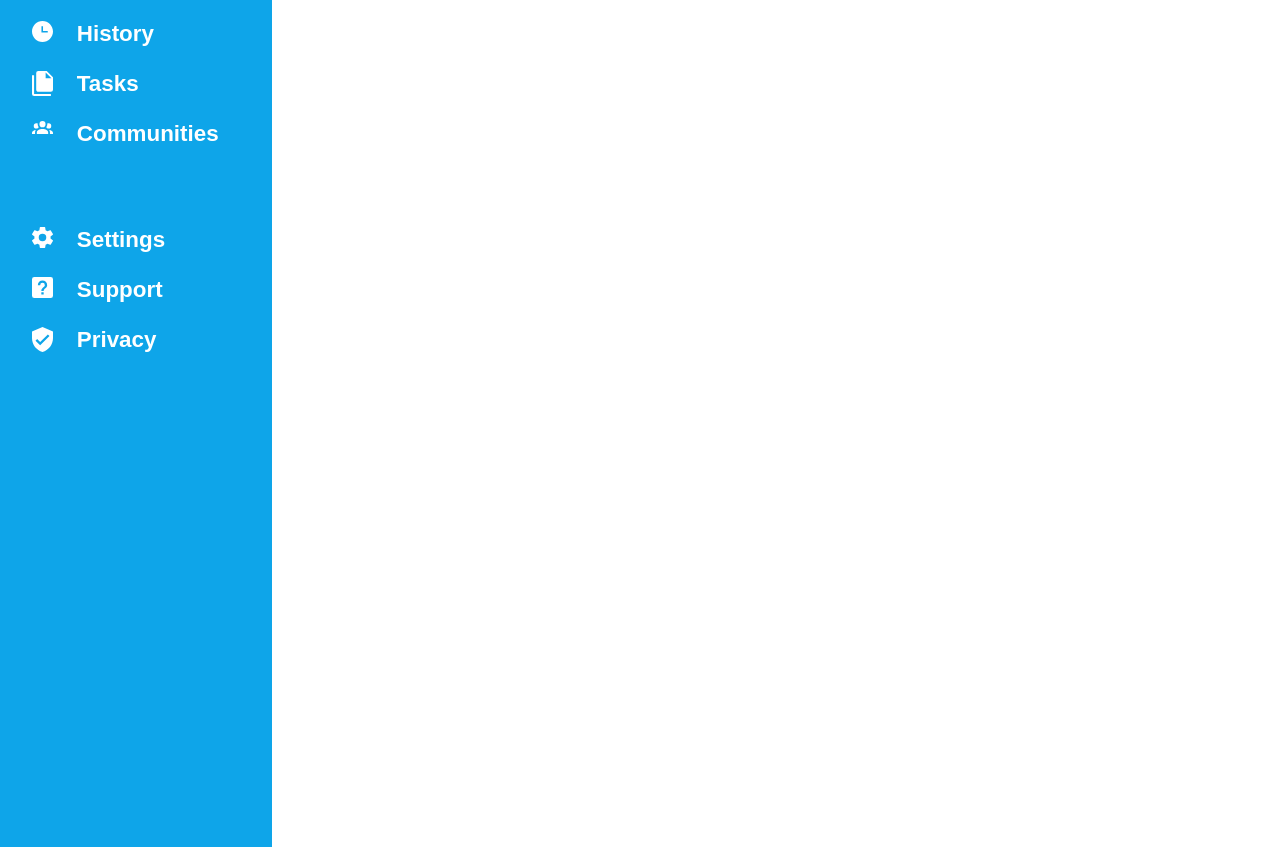
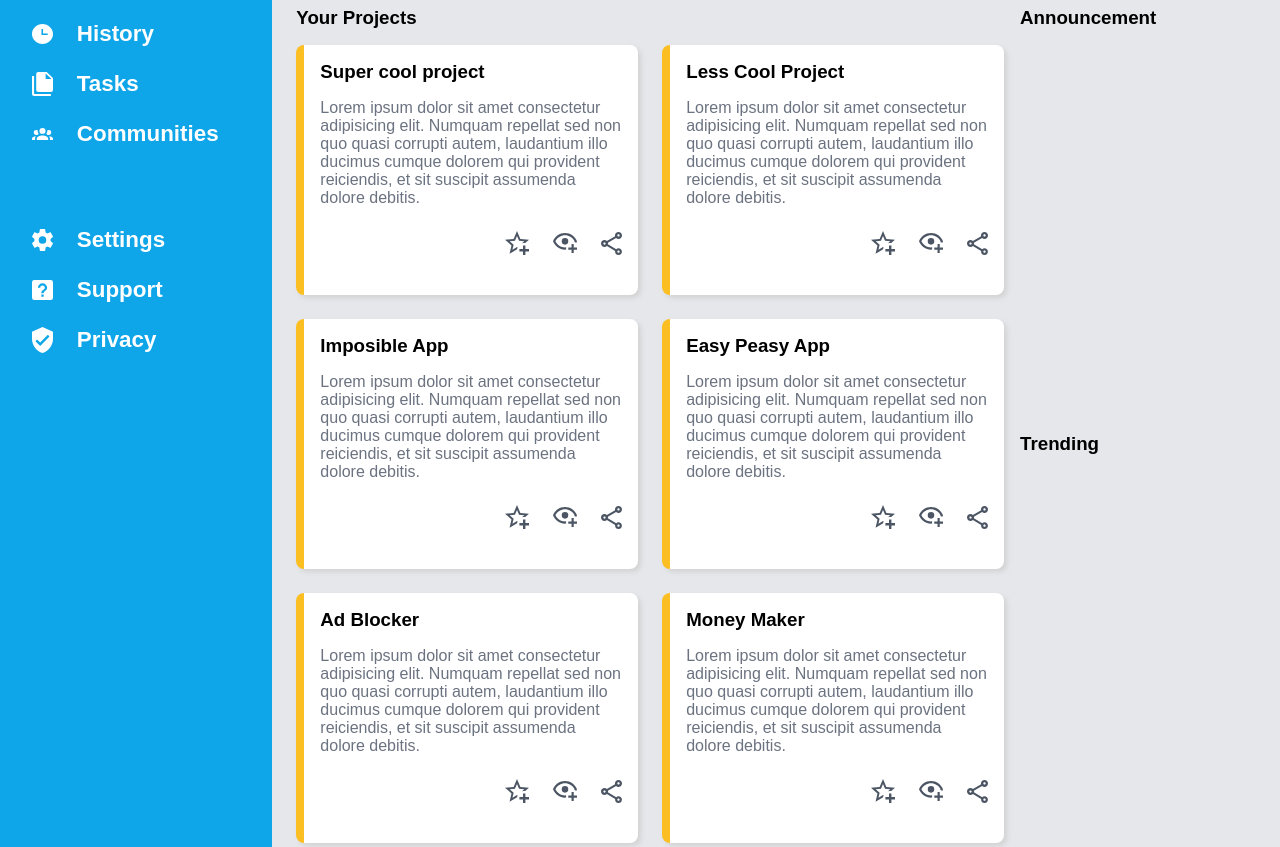
Before and after one commit to VMadhuranga/admin-dashboard, a plain HTML site: page index.html in a window 1280 px wide. Shown: the part 257-1104 px from the top of the page. Drawn offline with Linux system fonts and the light colour scheme.

Commit message:
Add content to project section

```diff
--- a/index.html
+++ b/index.html
@@ -49,7 +49,75 @@
                 </div>
             </div>
         </div>
-        <div class="main-content"></div>
+        <div class="main-content">
+            <div class="project">
+                <h3>Your Projects</h3>
+                <div class="card-container">
+                    <div class="card">
+                        <h3>Super cool project</h3>
+                        <p>Lorem ipsum dolor sit amet consectetur adipisicing elit. Numquam repellat sed non quo quasi corrupti autem, laudantium illo ducimus cumque dolorem qui provident reiciendis, et sit suscipit assumenda dolore debitis.</p>
+                        <div class="card-icon">
+                            <img src="./icons/starplus-icon.svg" alt="starplus-icon">
+                            <img src="./icons/eyeplus-icon.svg" alt="eyeplus-icon">
+                            <img src="./icons/share-icon.svg" alt="share-icon">
+                        </div>
+                    </div>
+                    <div class="card">
+                        <h3>Less Cool Project</h3>
+                        <p>Lorem ipsum dolor sit amet consectetur adipisicing elit. Numquam repellat sed non quo quasi corrupti autem, laudantium illo ducimus cumque dolorem qui provident reiciendis, et sit suscipit assumenda dolore debitis.</p>
+                        <div class="card-icon">
+                            <img src="./icons/starplus-icon.svg" alt="starplus-icon">
+                            <img src="./icons/eyeplus-icon.svg" alt="eyeplus-icon">
+                            <img src="./icons/share-icon.svg" alt="share-icon">
+                        </div>
+                    </div>
+                    <div class="card">
+                        <h3>Imposible App</h3>
+                        <p>Lorem ipsum dolor sit amet consectetur adipisicing elit. Numquam repellat sed non quo quasi corrupti autem, laudantium illo ducimus cumque dolorem qui provident reiciendis, et sit suscipit assumenda dolore debitis.</p>
+                        <div class="card-icon">
+                            <img src="./icons/starplus-icon.svg" alt="starplus-icon">
+                            <img src="./icons/eyeplus-icon.svg" alt="eyeplus-icon">
+                            <img src="./icons/share-icon.svg" alt="share-icon">
+                        </div>
+                    </div>
+                    <div class="card">
+                        <h3>Easy Peasy App</h3>
+                        <p>Lorem ipsum dolor sit amet consectetur adipisicing elit. Numquam repellat sed non quo quasi corrupti autem, laudantium illo ducimus cumque dolorem qui provident reiciendis, et sit suscipit assumenda dolore debitis.</p>
+                        <div class="card-icon">
+                            <img src="./icons/starplus-icon.svg" alt="starplus-icon">
+                            <img src="./icons/eyeplus-icon.svg" alt="eyeplus-icon">
+                            <img src="./icons/share-icon.svg" alt="share-icon">
+                        </div>
+                    </div>
+                    <div class="card">
+                        <h3>Ad Blocker</h3>
+                        <p>Lorem ipsum dolor sit amet consectetur adipisicing elit. Numquam repellat sed non quo quasi corrupti autem, laudantium illo ducimus cumque dolorem qui provident reiciendis, et sit suscipit assumenda dolore debitis.</p>
+                        <div class="card-icon">
+                            <img src="./icons/starplus-icon.svg" alt="starplus-icon">
+                            <img src="./icons/eyeplus-icon.svg" alt="eyeplus-icon">
+                            <img src="./icons/share-icon.svg" alt="share-icon">
+                        </div>
+                    </div>
+                    <div class="card">
+                        <h3>Money Maker</h3>
+                        <p>Lorem ipsum dolor sit amet consectetur adipisicing elit. Numquam repellat sed non quo quasi corrupti autem, laudantium illo ducimus cumque dolorem qui provident reiciendis, et sit suscipit assumenda dolore debitis.</p>
+                        <div class="card-icon">
+                            <img src="./icons/starplus-icon.svg" alt="starplus-icon">
+                            <img src="./icons/eyeplus-icon.svg" alt="eyeplus-icon">
+                            <img src="./icons/share-icon.svg" alt="share-icon">
+                        </div>
+                    </div>
+                </div>
+            </div>
+            <div class="announcement">
+                <h3>Announcement</h3>
+
+            </div>
+            <div class="trending">
+                <h3>Trending</h3>
+
+            </div>
+        </div>
     </div>
 </body>
 </html>
--- a/styles.css
+++ b/styles.css
@@ -11,7 +11,7 @@ body {
 .main-layout {
     display: grid;
     grid-template-columns: 1fr 3.7fr;
-    grid-template-rows: 30vh 120vh;
+    grid-template-rows: 30vh 1fr;
 }
 
 .sidebar {
@@ -20,6 +20,7 @@ body {
     background-color: #0ea5e9;
     color: white;
     padding: 1.5rem;
+    z-index: 3;
 }
 
 .sidebar h1 {
@@ -53,7 +54,7 @@ body {
     gap: 1.5rem;
     grid-auto-flow: column;
     justify-content: start;
-    align-items: st;
+    align-items: center;
 }
 
 .sidebar ul li:nth-child(6) {
@@ -62,10 +63,11 @@ body {
 
 .header {
     grid-column: 2 / -1;
-    box-shadow: 0 1px 10px lightgrey;
+    box-shadow: 0 5px 10px lightgray;
     padding: 1rem 3rem;
     display: grid;
     grid-template-rows: 1fr 1fr;
+    z-index: 2;
 }
 
 .header img {
@@ -159,4 +161,55 @@ body {
 
 .main-content {
     grid-column: 2 / -1;
+    background-color: #e5e7eb;
+    padding: 1.5rem;
+    display: grid;
+    gap: 1rem;
+    grid-template-columns: 3fr 1fr;
+    grid-template-rows: 1fr 1fr;
 }
+
+.main-content .project {
+    grid-row: 1 / -1;
+}
+
+.main-content h3 {
+    margin-bottom: 1rem;
+}
+
+.main-content .card-container {
+    display: grid;
+    gap: 1.5rem;
+    grid-template-columns: repeat(auto-fit, minmax(300px, 2fr));
+}
+
+.main-content .card {
+    padding: 1rem;
+    background-color: white;
+    box-shadow: 3px 3px 5px lightgray;
+    border-left: 0.5rem solid #fbbf24;
+    border-radius: 0.5rem;
+}
+
+.main-content .card p {
+    color: #6b7280;
+}
+
+.main-content .card-icon {
+    margin: 1.5rem 0;
+    display: grid;
+    gap: 1.5rem;
+    grid-auto-flow: column;
+    justify-content: end;
+    align-items: center;
+}
+
+.main-content .card-icon img {
+    width: 1.5rem;
+    height: auto;
+}
+
+.main-content .card-icon img:last-child {
+    width: 1.3rem;
+    height: auto;
+}
```
Also changed, not shown: icons/eyeplus-icon.svg (added), icons/share-icon.svg (added), icons/starplus-icon.svg (added).
